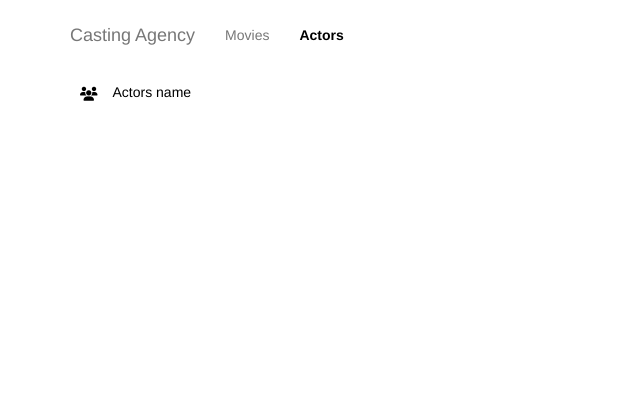
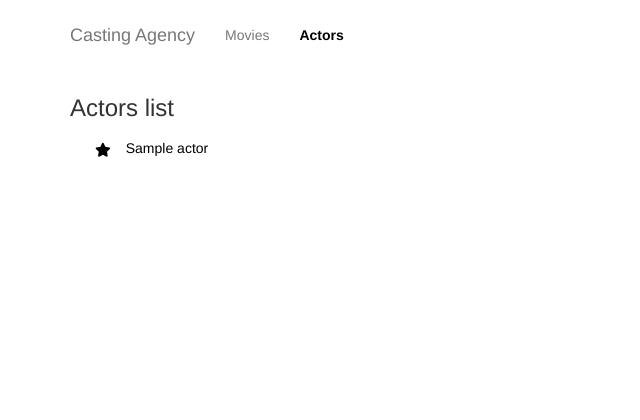
Before and after one commit to EsraaNasr92/casting-agency, a Flask app: page /actors in a window 1280 px wide. Shown: the top 420 px of the page, without its empty margins (0-640 px from the left). Run offline with Flask 2, Linux system fonts and the light colour scheme; tables that the repository leaves empty hold one stand-in row (values such as "Sample post"); some libraries are stand-ins or nearby versions.

Commit message:
movies and actors pages

```diff
--- a/app.py
+++ b/app.py
@@ -72,12 +72,14 @@ def index():
 
 @app.route('/movies')
 def movies():
-    return render_template('pages/movies.html')
+    data = Movie.query.all();
+    return render_template('pages/movies.html', movies=data)
 
 
 @app.route('/actors')
 def actors():
-    return render_template('pages/actors.html')
+    data = Actors.query.all();
+    return render_template('pages/actors.html', actors=data)
 
 
 #  Create Movie
--- a/templates/pages/actors.html
+++ b/templates/pages/actors.html
@@ -1,14 +1,19 @@
 {% extends 'layouts/main.html' %}
 {% block title %}Casting Agency | Actors{% endblock %}
 {% block content %}
+<h3>Actors list</h3>
 <ul class="items">
-	<li>
-		<a href="/actors/">
-			<i class="fas fa-users"></i>
+	{% for actor in actors %}
+	<li class="col-sm-6">
+		<a href="/actors/{{ actor.id }}">
+			<i class="fas fa-star"></i>
 			<div class="item">
-				<h5>Actors name</h5>
+				<h5>{{ actor.name }}</h5>
 			</div>
 		</a>
+
 	</li>
+	{% endfor %}
 </ul>
+
 {% endblock %}
```
Also changed, not shown: templates/pages/movies.html (+7 -5 lines).
